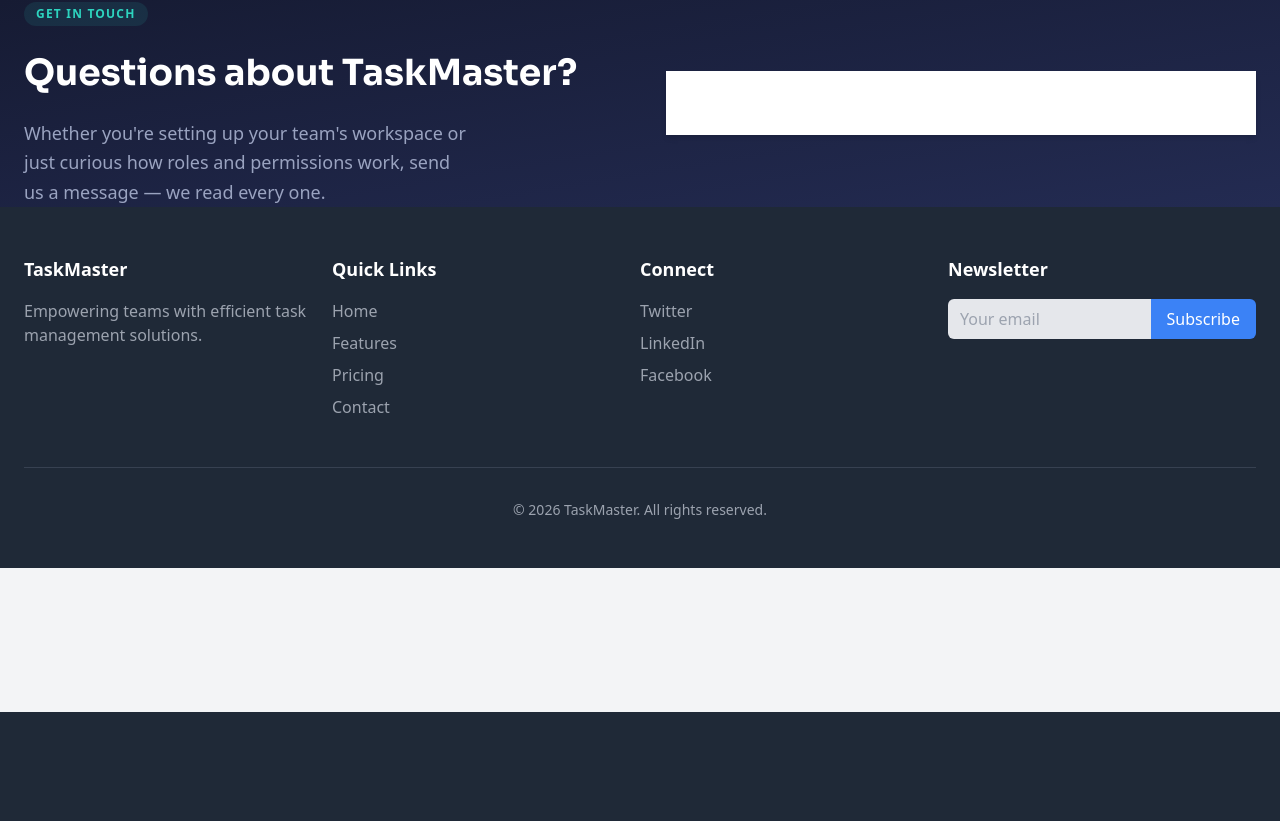
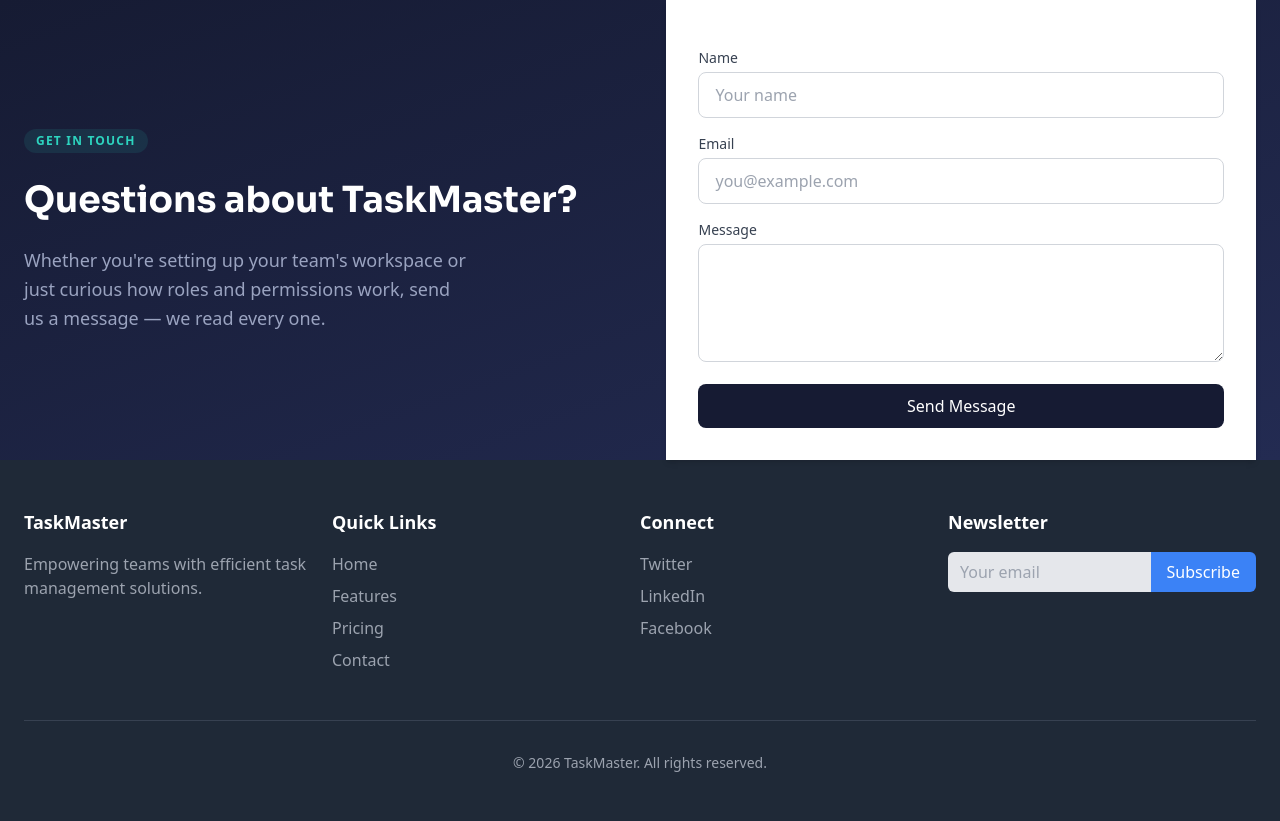
Before and after one commit to shehabuddin380/task_managemant_django, a Django app: template core/templates/contact.html in a window 1280 px wide. Shown: the part 88-909 px from the top of the page. Before the commit the page ends 800 px from the top, so only its background shows below. Run offline with Django 5.2, Linux system fonts and the light colour scheme; the template is opened without the code that fills it, so the values that code supplies are empty.

Commit message:
update contact

```diff
--- a/core/templates/contact.html
+++ b/core/templates/contact.html
@@ -31,6 +31,32 @@
           {% endfor %}
       {% endif %}
 
+      <form method="POST" class="space-y-4">
+        {% csrf_token %}
+        <div>
+          <label for="contact-name" class="block text-sm font-medium text-gray-700 mb-1">Name</label>
+          <input type="text" id="contact-name" name="name"
+                 class="w-full border border-gray-300 rounded-lg px-4 py-2.5 focus:outline-none focus:ring-2 focus:ring-[#2DD4BF] focus:border-transparent"
+                 placeholder="Your name" />
+        </div>
+        <div>
+          <label for="contact-email" class="block text-sm font-medium text-gray-700 mb-1">Email</label>
+          <input type="email" id="contact-email" name="email"
+                 class="w-full border border-gray-300 rounded-lg px-4 py-2.5 focus:outline-none focus:ring-2 focus:ring-[#2DD4BF] focus:border-transparent"
+                 placeholder="you@example.com" />
+        </div>
+        <div>
+            <label for="contact-message" class="block text-sm font-medium text-gray-700 mb-1">Message</label>
+          <textarea id="contact-message" name="message" rows="4"
+                    class="w-full border border-gray-300 rounded-lg px-4 py-2.5 focus:outline-none focus:ring-2 focus:ring-[#2DD4BF] focus:border-transparent"
+                    placeholder="How can we help?">
+            </textarea>
+        </div>
+        <button type="submit"
+                class="w-full bg-[#161B33] hover:bg-[#232B52] text-white font-medium px-4 py-2.5 rounded-lg mt-2 transition-colors">
+          Send Message
+        </button>
+      </form>
     </div>
 
   </div>
```
